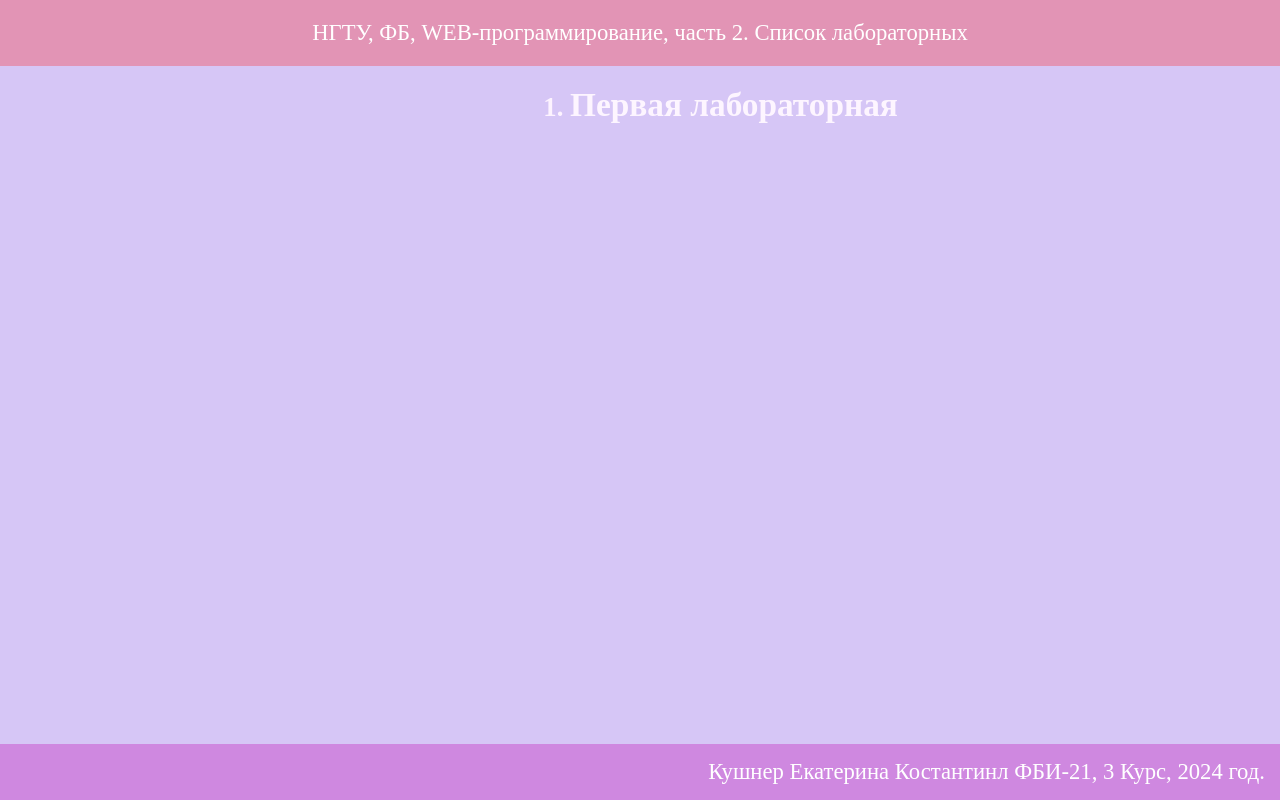
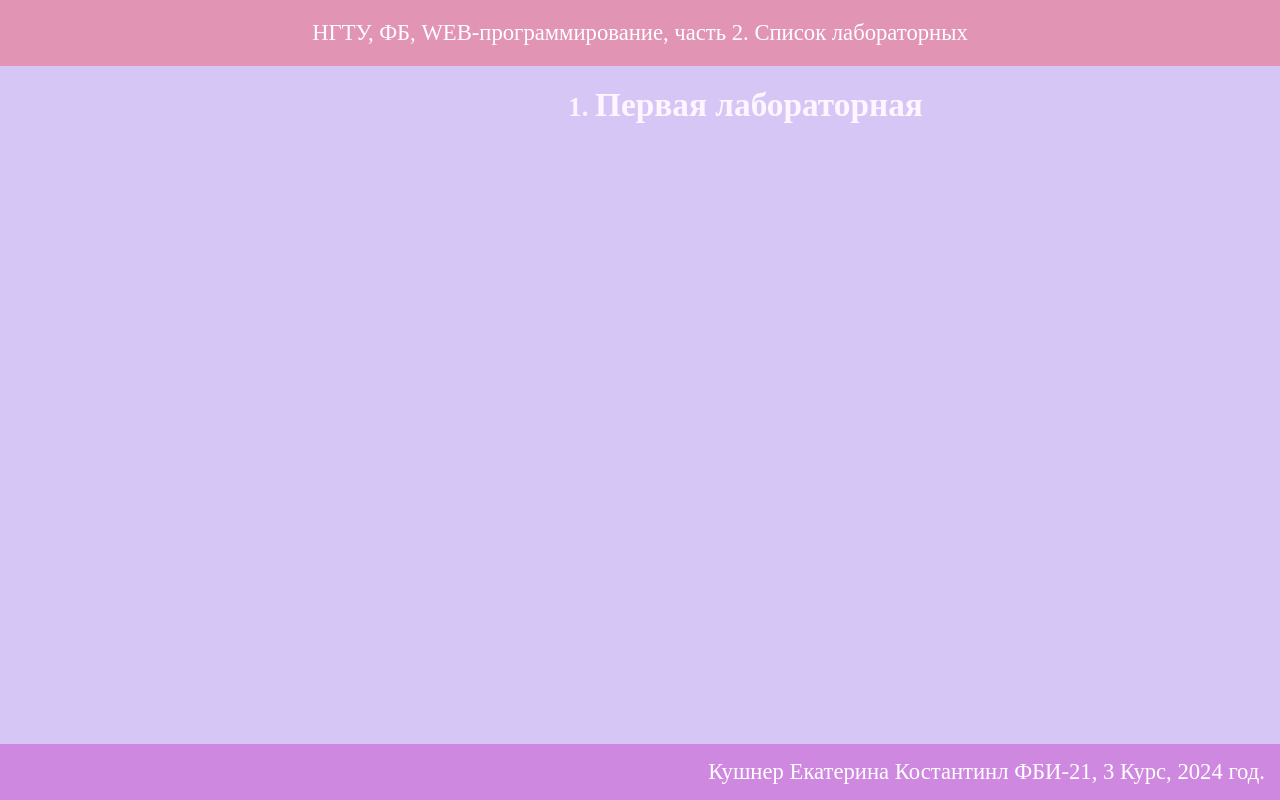
Before and after one commit to kusshnnerr/web-programming-labs-2, a Flask app: page / in a window 1280 px wide. Run offline with Flask 3, Linux system fonts and the light colour scheme.

Commit message:
Редактирование

```diff
--- a/static/lab1.css
+++ b/static/lab1.css
@@ -80,7 +80,7 @@ li {
     color: #fdf3ff; /* Синий цвет ссылок */
     font-weight: bold; /* Жирный шрифт для ссылок */
     font-size: 20pt;
-    margin-left: 550px;
+    margin-left: 575px;
 }
 title {
     background-color: burlywood;
```
